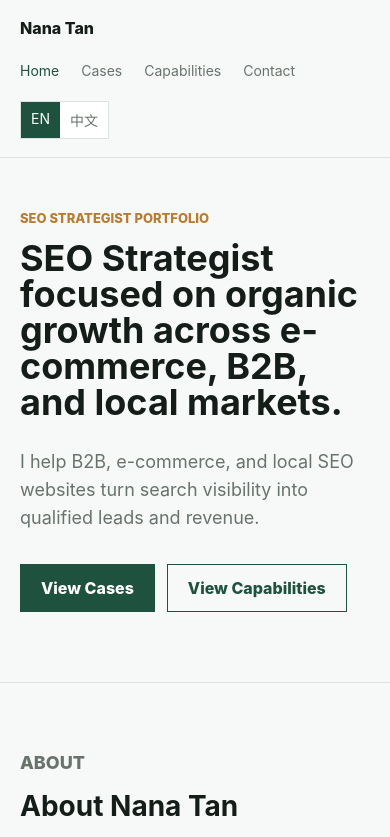
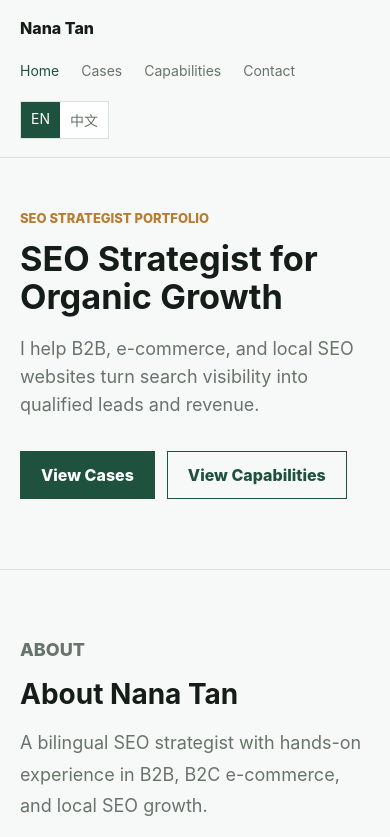
Before and after one commit to nanatan601-a11y/nana-seo-portfolio, a plain HTML site: page index.html in a window 390 px wide. Shown: the top 837 px of the page. Drawn offline with Linux system fonts and the light colour scheme.

Commit message:
Reduce homepage banner headline size

```diff
--- a/assets/css/styles.css
+++ b/assets/css/styles.css
@@ -122,11 +122,11 @@ p {
 }
 
 h1 {
-  font-size: clamp(36px, 5.8vw, 76px);
-  line-height: 1;
+  font-size: clamp(34px, 4.4vw, 60px);
+  line-height: 1.08;
   letter-spacing: 0;
-  margin-bottom: 28px;
-  max-width: 900px;
+  margin-bottom: 24px;
+  max-width: 1120px;
 }
 
 h2 {
@@ -889,6 +889,12 @@ h3 {
     min-height: auto;
     padding-top: 52px;
   }
+
+  .hero h1 {
+    font-size: clamp(32px, 8.8vw, 42px);
+    line-height: 1.1;
+    margin-bottom: 20px;
+  }
 }
 
 
--- a/index.html
+++ b/index.html
@@ -40,7 +40,7 @@
       <section class="hero hero-simple">
         <div>
           <p class="eyebrow">SEO Strategist Portfolio</p>
-          <h1>SEO Strategist focused on organic growth across e-commerce, B2B, and local markets.</h1>
+          <h1>SEO Strategist for Organic Growth</h1>
           <p class="lead">
             I help B2B, e-commerce, and local SEO websites turn search visibility into qualified leads and revenue.
           </p>
```
Also changed, not shown: zh/index.html (+1 -1 lines).
